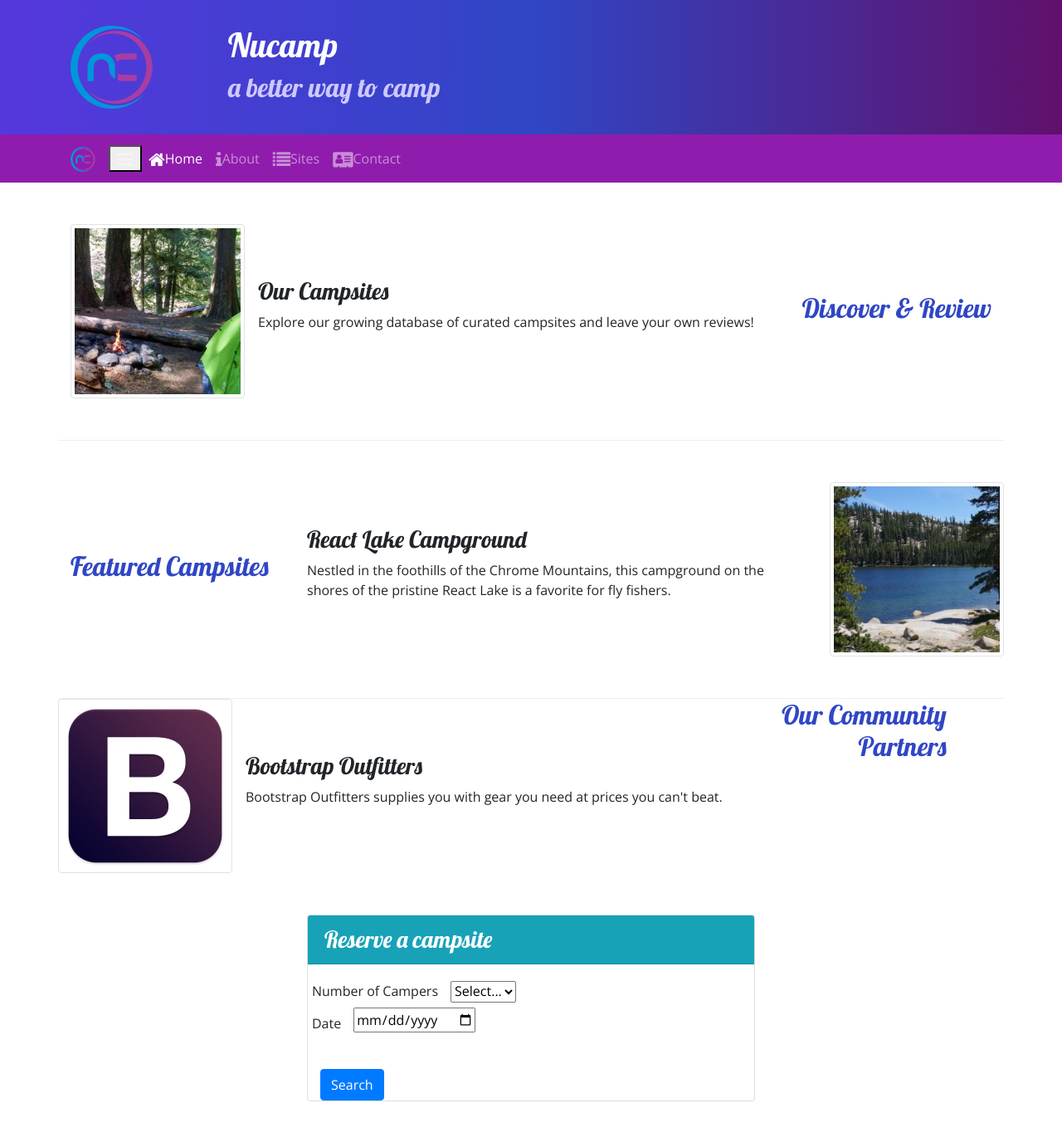
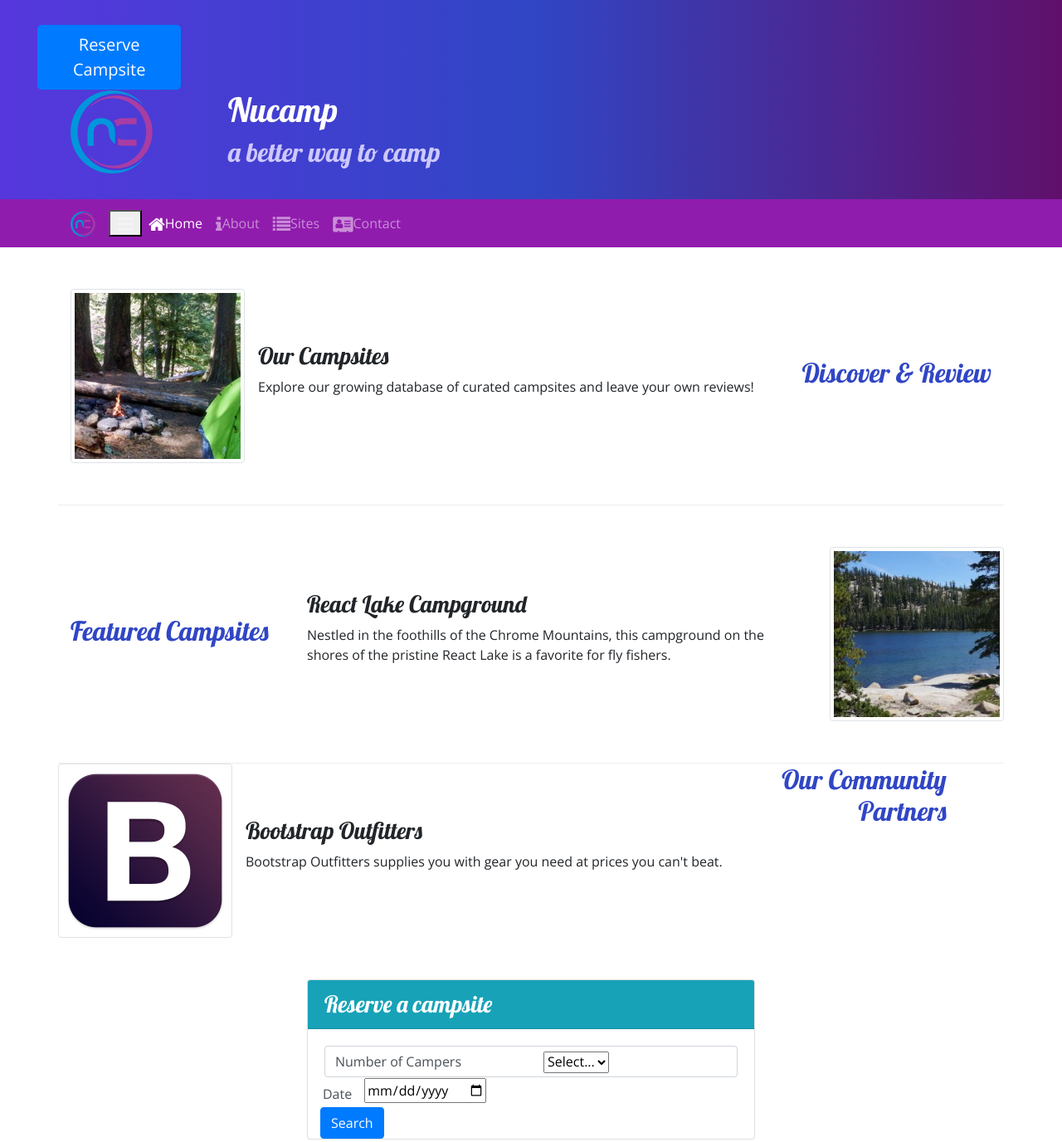
Before and after one commit to Mbappe-254/git-test, a website: page index.html in a window 1280 px wide. Shown: the top 1376 px of the page at 83% size. Drawn offline with nearby package versions, Linux system fonts and the light colour scheme.

Commit message:
reserve button

```diff
--- a/index.html
+++ b/index.html
@@ -18,6 +18,9 @@
 <body>
 
     <header class="jumbotron jumbotron-fluid">
+        <div class="col-4 col-sm-3 col-md-2 ml-6">
+       <a href="#reserveForm"><button type="button" class="btn btn-primary btn-lg">Reserve Campsite</button></a>
+        </div>
         <div class="container" >
             <div class="row">
                 <div class="col-4 col-sm-3 col-md-2 align-self-center">
@@ -94,10 +97,10 @@
          <div class="card">
          <h3 class="card-header bg-info text-white">Reserve a campsite</h3>
          <div class="card-body">
-             <form class="form-group">
+             <form class="form-group form-control" id="reserveForm">
                  <div class="row">
-                     <label for= "numberofcampers text-light"> Number of Campers </label>
-                     <div class="col"><select name="numCampers" id="numCampers">
+                     <label class="col-sm-6" for="numberofcampers text-light"> Number of Campers </label>
+                     <div class="col-sm-6 "><select name="numCampers" id="numCampers">
                          <option value="select..">Select...</option>
                          <option value="one">1</option>
                          <option value="one">2</option>
@@ -106,7 +109,7 @@
                          <option value="one">5</option>
                          <option value="one">6</option>
                      </select>
-                 </div>
+                    </div>
                  </div>
                     <div class="row">
                         <label class="col-form-label" for="date">Date</label>
```
